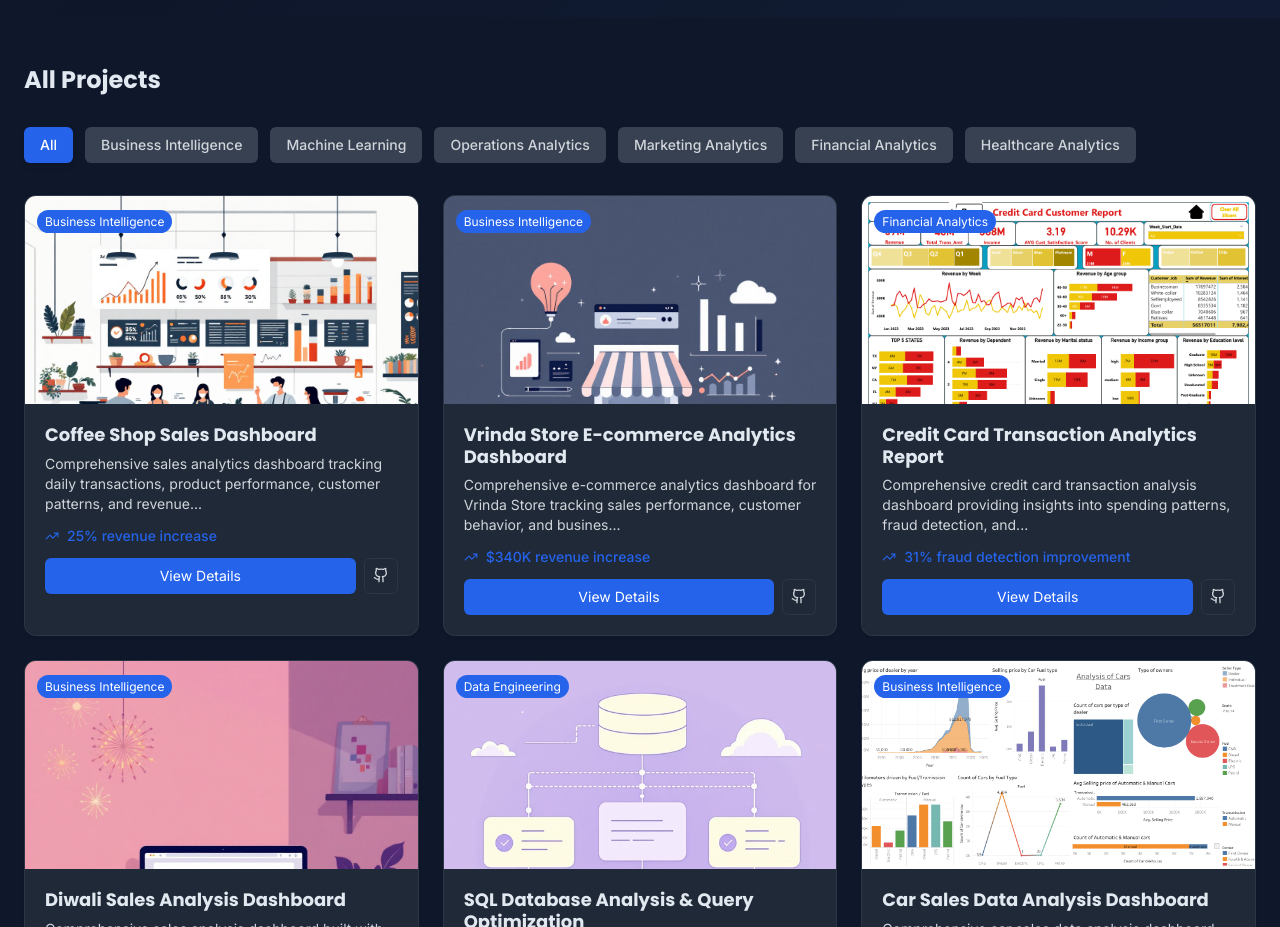
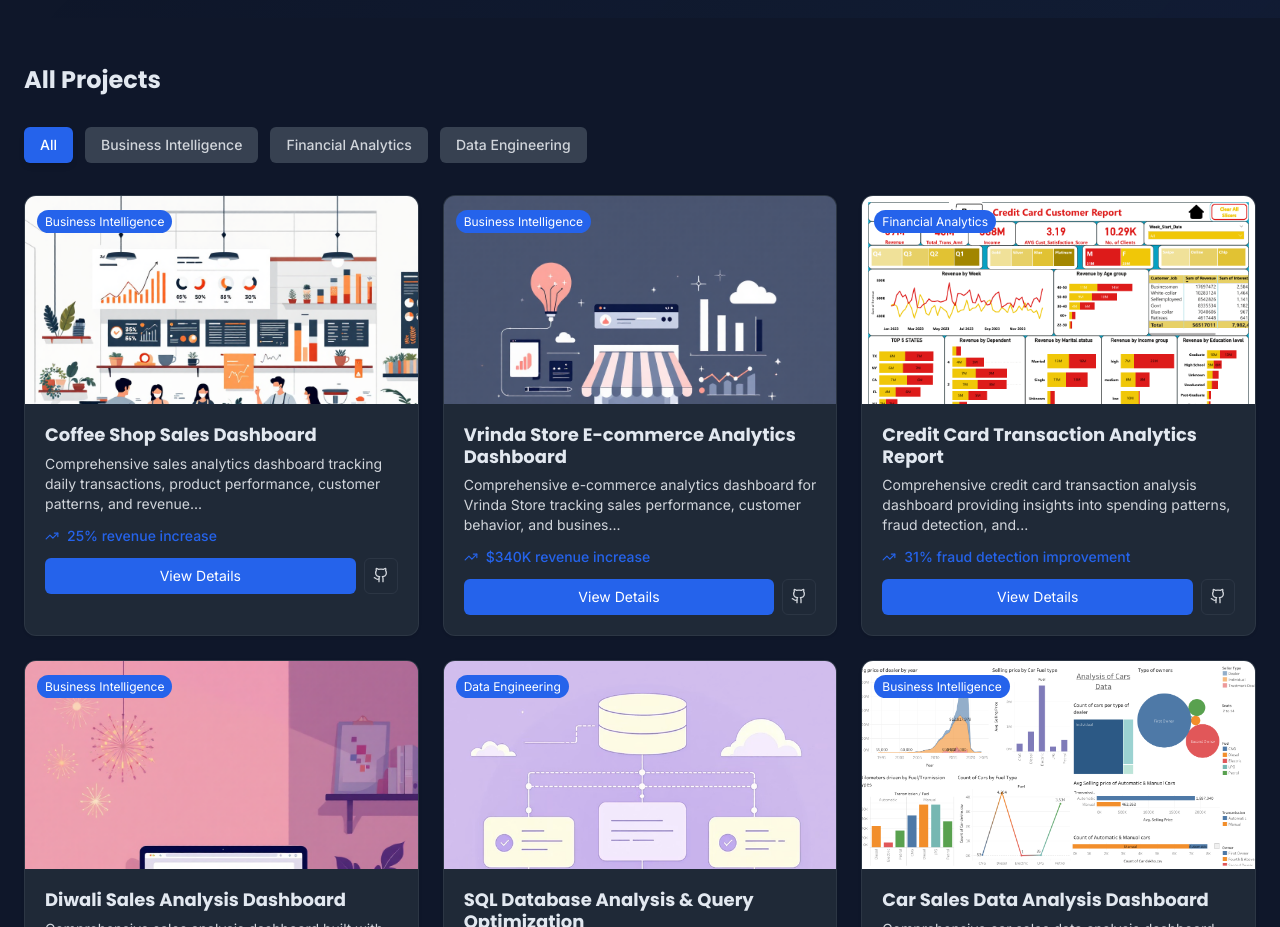
Before and after one commit to deven065/Ashok-Portfolio, a Next.js app: page /portfolio in a window 1280 px wide. Shown: the part 1840-2767 px from the top of the page. Built offline with nearby package versions, Linux system fonts and the light colour scheme.

Commit message:
feat: Dynamically generate project categories in PortfolioPage
- Removed hardcoded categories and implemented dynamic category generation based on existing projects.
- Updated category filter to utilize the new availableCategories array for improved flexibility and maintainability.

```diff
--- a/app/portfolio/page.tsx
+++ b/app/portfolio/page.tsx
@@ -147,8 +147,6 @@ const projects = [
   },
 ];
 
-const categories = ["All", "Business Intelligence", "Machine Learning", "Operations Analytics", "Marketing Analytics", "Financial Analytics", "Healthcare Analytics"];
-
 export default function PortfolioPage() {
   const [ref, isVisible] = useIntersectionObserver();
   const [selectedCategory, setSelectedCategory] = useState("All");
@@ -160,6 +158,9 @@ export default function PortfolioPage() {
       setIsMounted(true);
     });
   }, []);
+
+  // Dynamically generate categories from projects that actually exist
+  const availableCategories = ["All", ...new Set(projects.map(project => project.category))];
 
   const filteredProjects = selectedCategory === "All"
     ? projects
@@ -296,7 +297,7 @@ export default function PortfolioPage() {
 
           {/* Category Filter */}
           <div className={`flex flex-wrap gap-3 mb-8 ${isMounted && isVisible ? 'animate-fade-in-up delay-100' : ''}`}>
-            {categories.map((category) => (
+            {availableCategories.map((category) => (
               <button
                 key={category}
                 onClick={() => setSelectedCategory(category)}
```
